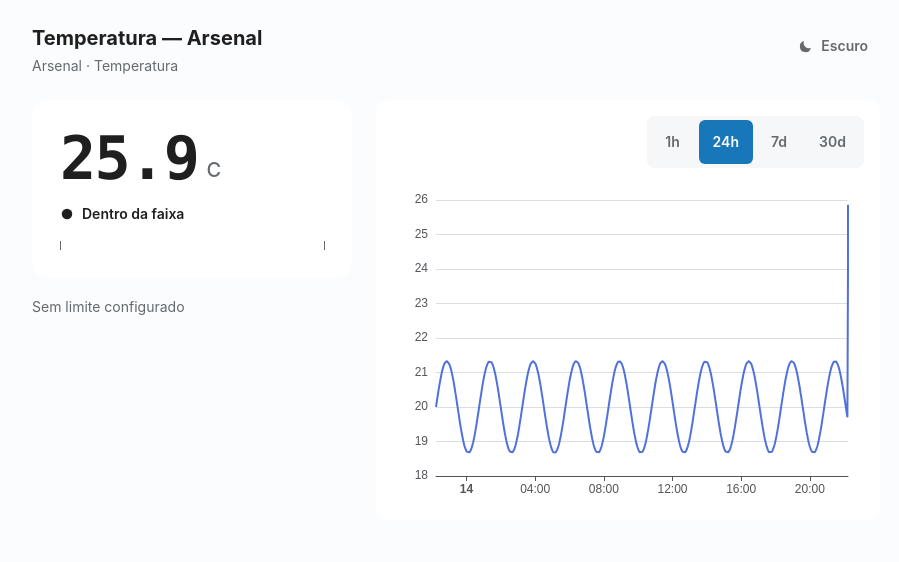
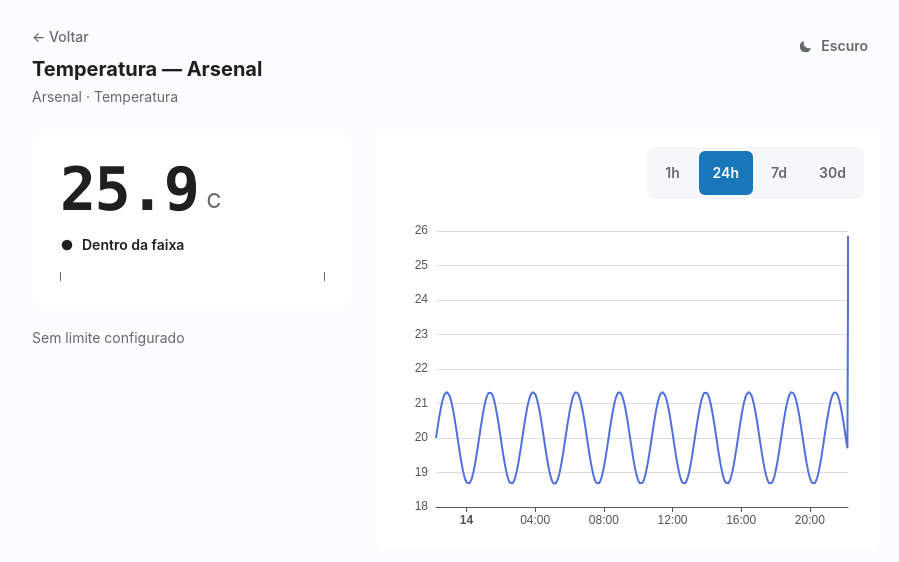
Before and after one commit to afonsorcarvalho/odoo_sentinela, a React (Vite) app in the folder frontend/: page /sensor/TEMP-ARS-01 in a window 1280 px wide. Shown: the top 562 px of the page, without its empty margins (184-1083 px from the left). Built offline with nearby package versions, Linux system fonts and the light colour scheme; no server answers.

Commit message:
feat(frontend): link Voltar no Detalhe do Sensor -> Overview
Co-Authored-By: Claude Opus 4.8 (1M context) <noreply@anthropic.com>

```diff
--- a/frontend/src/pages/SensorDetailPage.tsx
+++ b/frontend/src/pages/SensorDetailPage.tsx
@@ -1,4 +1,5 @@
 import { useState } from 'react'
+import { Link } from 'react-router'
 import { useSensorMeta, useThreshold, useHistory } from '../lib/queries'
 import { useLiveTail } from '../lib/useLiveTail'
 import { LiveReadout } from '../components/LiveReadout'
@@ -48,6 +49,13 @@ export function SensorDetailPage({ code }: { code: string }) {
     <div className="mx-auto max-w-4xl p-4 sm:p-6">
       <header className="mb-6 flex items-start justify-between gap-4">
         <div>
+          <Link
+            to="/"
+            className="mb-2 inline-flex items-center gap-1 text-sm font-medium outline-none transition-colors duration-200 ease-out hover:text-[var(--color-primary)] focus-visible:outline focus-visible:outline-2 focus-visible:outline-offset-2 focus-visible:outline-[var(--color-primary)] motion-reduce:transition-none"
+            style={{ color: 'var(--color-muted)' }}
+          >
+            ← Voltar
+          </Link>
           {meta.isLoading ? (
             <SkeletonBlock className="h-7 w-52" />
           ) : (
```
Also changed, not shown: 1 other file (tests, documents, lock files or other folders).
